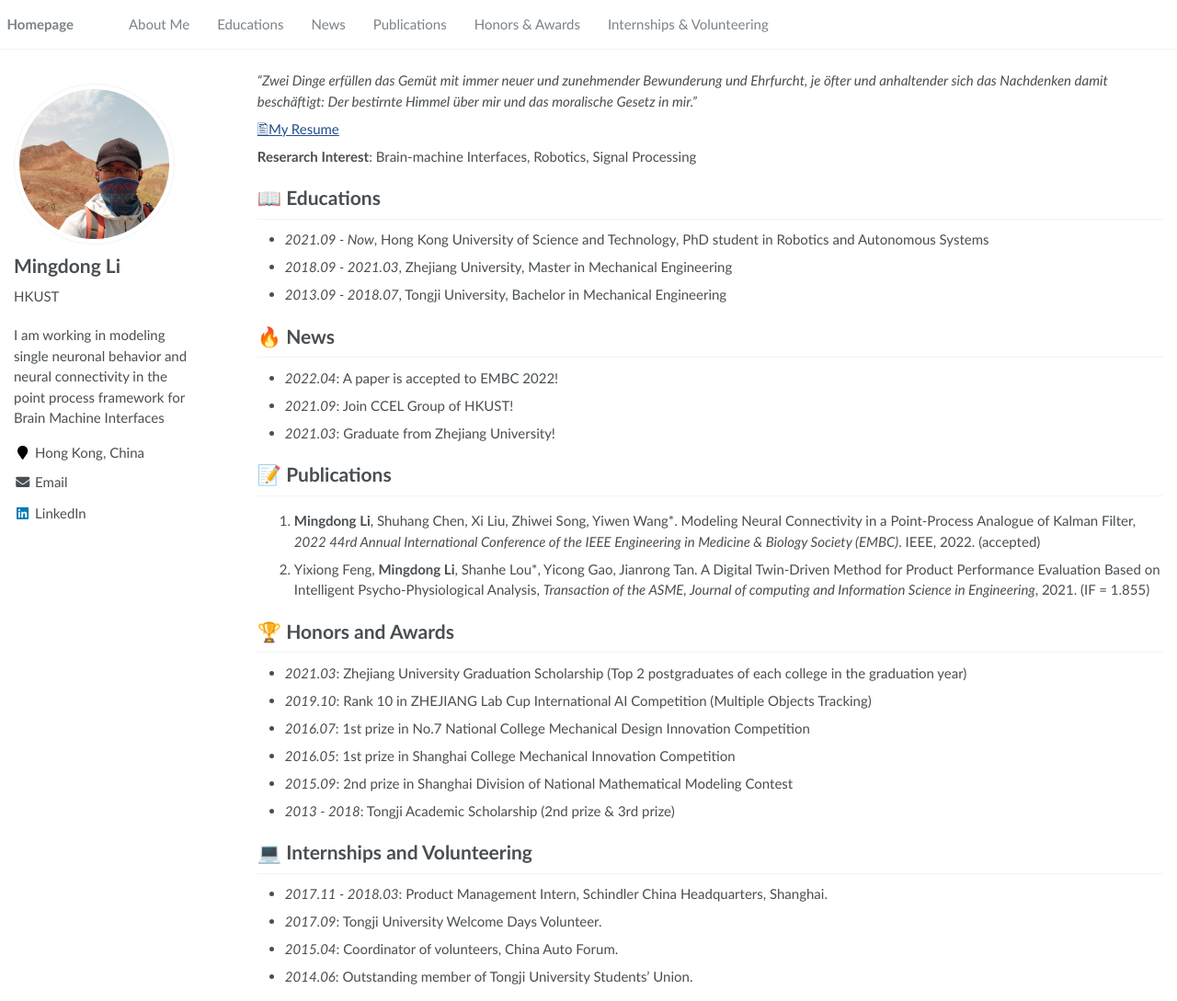
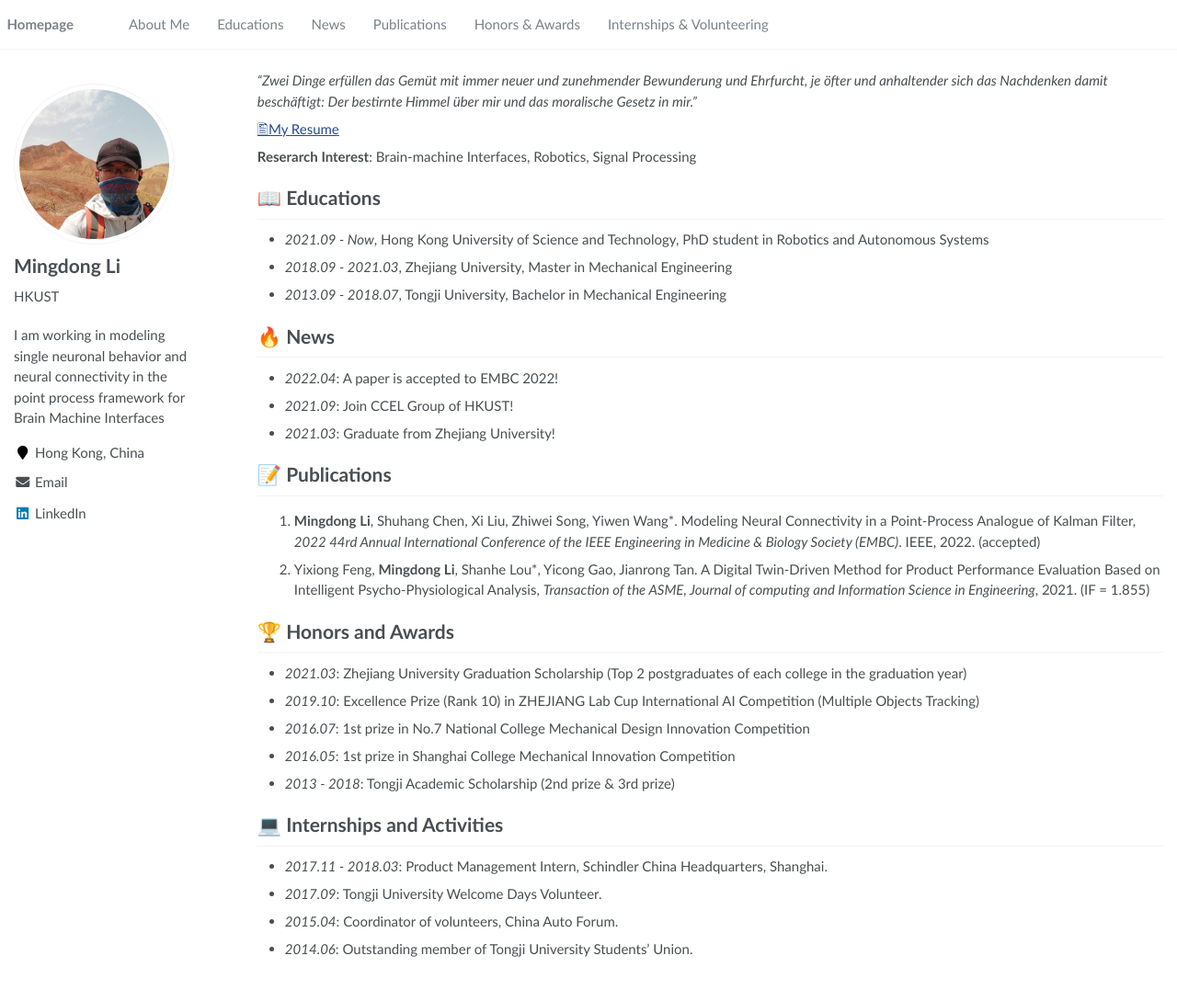
Before and after one commit to mingdong23/mingdong23.github.io, a Jekyll site: the page built from _pages/about.md, in a window 1280 px wide and 1089 px high. Shown: the whole window at 92% size. Built offline with Jekyll 4.4.1, drawn with Linux system fonts in a browser that asks for light colours.

Commit message:
modify name

```diff
--- a/_pages/about.md
+++ b/_pages/about.md
@@ -42,14 +42,13 @@ redirect_from:
 
 # 🏆 Honors and Awards
 - *2021.03*: Zhejiang University Graduation Scholarship (Top 2 postgraduates of each college in the graduation year)
-- *2019.10*: Rank 10 in ZHEJIANG Lab Cup International AI Competition (Multiple Objects Tracking)
+- *2019.10*: Excellence Prize (Rank 10) in ZHEJIANG Lab Cup International AI Competition (Multiple Objects Tracking)
 - *2016.07*: 1st prize in No.7 National College Mechanical Design Innovation Competition
 - *2016.05*: 1st prize in Shanghai College Mechanical Innovation Competition
-- *2015.09*: 2nd prize in Shanghai Division of National Mathematical Modeling Contest
 - *2013 - 2018*: Tongji Academic Scholarship (2nd prize & 3rd prize)
 
 
-# 💻 Internships and Volunteering
+# 💻 Internships and Activities
 - *2017.11 - 2018.03*: Product Management Intern, Schindler China Headquarters, Shanghai.
 - *2017.09*: Tongji University Welcome Days Volunteer.
 - *2015.04*: Coordinator of volunteers, China Auto Forum.
```
